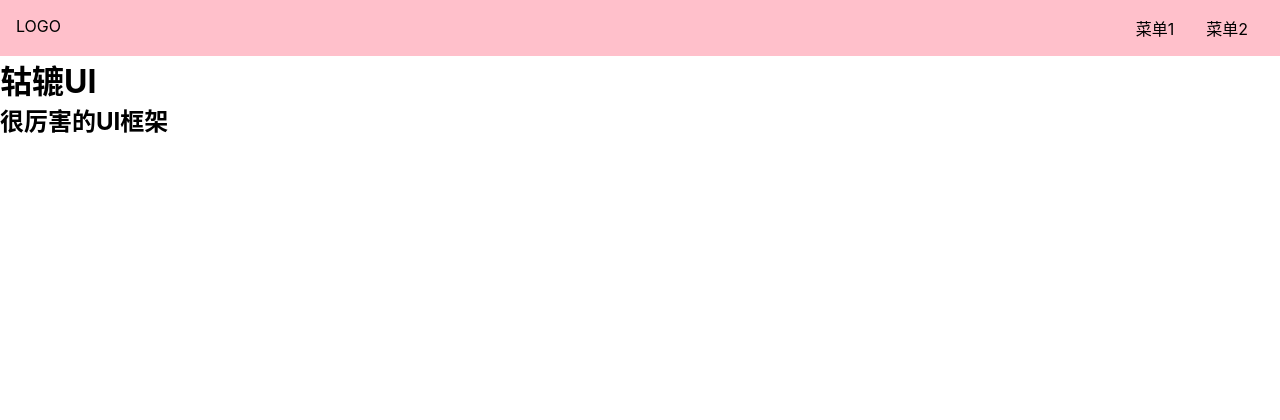
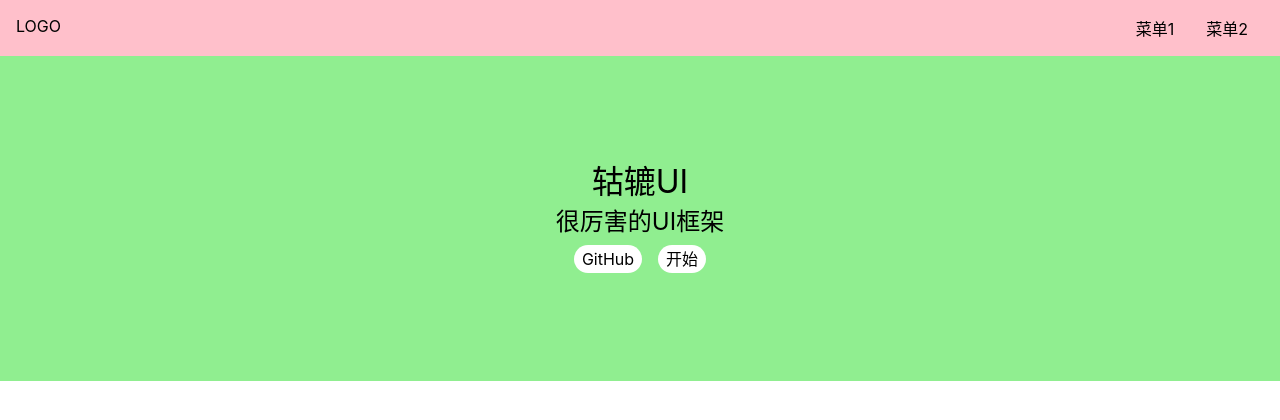
Before and after one commit to CuiLei-document/vite-create-demo-1, a Vue app: page /#/ in a window 1280 px wide. Shown: the top 420 px of the page. Built offline with nearby package versions, Linux system fonts and the light colour scheme.

Commit message:
调节 Doc组件和 Topnav组件 之间的距离

```diff
--- a/src/components/Topnav.vue
+++ b/src/components/Topnav.vue
@@ -18,6 +18,8 @@
         background: pink;
         display: flex;
         padding: 16px;
+        position: relative;
+        z-index: 9;
         > .logo{
             max-height: 6em;
             margin-right: auto;
--- a/src/index.scss
+++ b/src/index.scss
@@ -13,6 +13,9 @@ a{
     cursor: pointer;
   }
 }
+h1,h2,h3,h4,h5,h6{
+  font-weight: normal;
+}
 body{
   font-size: 16px;
   font-family: -apple-system, "Noto Sans", "Helvetica Neue", Helvetica, "Nimbus Sans L", Arial, "Liberation Sans", "PingFang SC", "Hiragino Sans GB", "Noto Sans CJK SC", "Source Han Sans SC", "Source Han Sans CN", "Microsoft YaHei", "Wenquanyi Micro Hei", "WenQuanYi Zen Hei", "ST Heiti", SimHei, "WenQuanYi Zen Hei Sharp", sans-serif;
--- a/src/views/Doc.vue
+++ b/src/views/Doc.vue
@@ -2,14 +2,49 @@
     <div>
         <Topnav/>
         <div class="content">
-                <aside>边栏</aside>
-                <main>主要内容</main>
+            <aside>
+                <h2>组件列表</h2>
+                <ol>
+                    <li>
+                        <router-link to="/doc/switch"> Switch组件</router-link>
+                    </li>
+                    <li>
+                        <router-link to="/doc/button">Button组件</router-link>
+                    </li>
+                    <li>
+                        <router-link to="/doc/dialog">Dialog组件</router-link>
+                    </li>
+                    <li>
+                        <router-link to="/doc/tabs">Tabs组件</router-link>
+                    </li>
+                </ol>
+            </aside>
+            <main>主要内容</main>
         </div>
     </div>
 </template>
 <script lang="ts">
     import Topnav from '../components/Topnav.vue';
-    export default{
-        components:{Topnav}
+
+    export default {
+        components: {Topnav}
+    };
+</script>
+<style lang="scss" scoped>
+    aside{
+        background:lightblue;
+        width: 150px;
+        padding-top: 70px;
+        position:fixed;
+        top:0;
+        left:0;
+        > h2{
+            margin-bottom: 4px;
+        }
+        > ol{
+            >li{
+                padding: 4px 0;
+            }
+        }
     }
-</script>
+</style>
--- a/src/views/Home.vue
+++ b/src/views/Home.vue
@@ -4,6 +4,10 @@
         <div class="banner">
             <h1>轱辘UI</h1>
             <h2>很厉害的UI框架</h2>
+            <p class="actions">
+                <a href="https://github.com">GitHub</a>
+                <router-link to="/doc">开始</router-link>
+            </p>
         </div>
     </div>
 </template>
@@ -14,5 +18,25 @@
     }
 </script>
 <style lang="scss" scoped>
-
+    .banner{
+        padding: 100px 0;
+        display: flex;
+        justify-content: center;
+        align-items: center;
+        flex-direction: column;
+        background: lightgreen;
+        > .actions{
+            padding: 8px 0;
+            a{
+                margin: 0 8px;
+                background: #fff;
+                display:inline-block;
+                $h: 28px;
+                height: $h;
+                line-height: $h;
+                border-radius: $h/2;
+                padding: 0 8px;
+            }
+        }
+    }
 </style>
```
